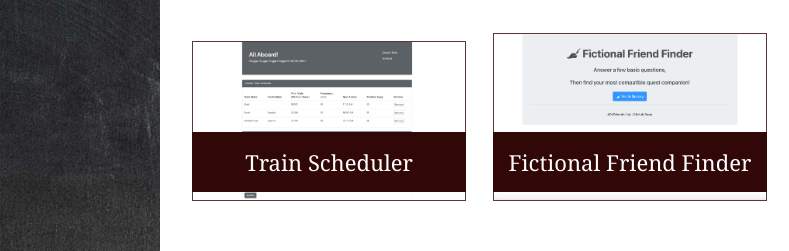
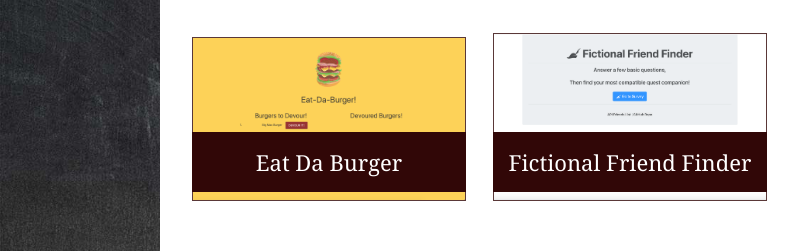
Before and after one commit to BlakeMarter/Responsive-Portfolio, a plain HTML site: page index.html in a window 1280 px wide. Shown: the part 1739-1990 px from the top of the page, 0-789 px from the left. Drawn offline with nearby package versions, Linux system fonts and the light colour scheme.

Commit message:
updating with EatDaBurger app

```diff
--- a/index.html
+++ b/index.html
@@ -87,10 +87,10 @@
           </a>
         </div>
         <div class="work" >
-          <a href="https://blakemarter.github.io/Train-Activity/" target="_blank">
-            <img  src="assets/images/trainSchedulerPic.png" alt="Train Scheduler">
+          <a href="https://floating-stream-66938.herokuapp.com/" target="_blank">
+            <img  src="assets/images/eatdaburger.png" alt="Eat Da Buger image">
 
-            <h3>Train Scheduler</h3>
+            <h3>Eat Da Burger</h3>
           </a>
         </div>
 
```
Also changed, not shown: assets/images/eatdaburger.png (added).
